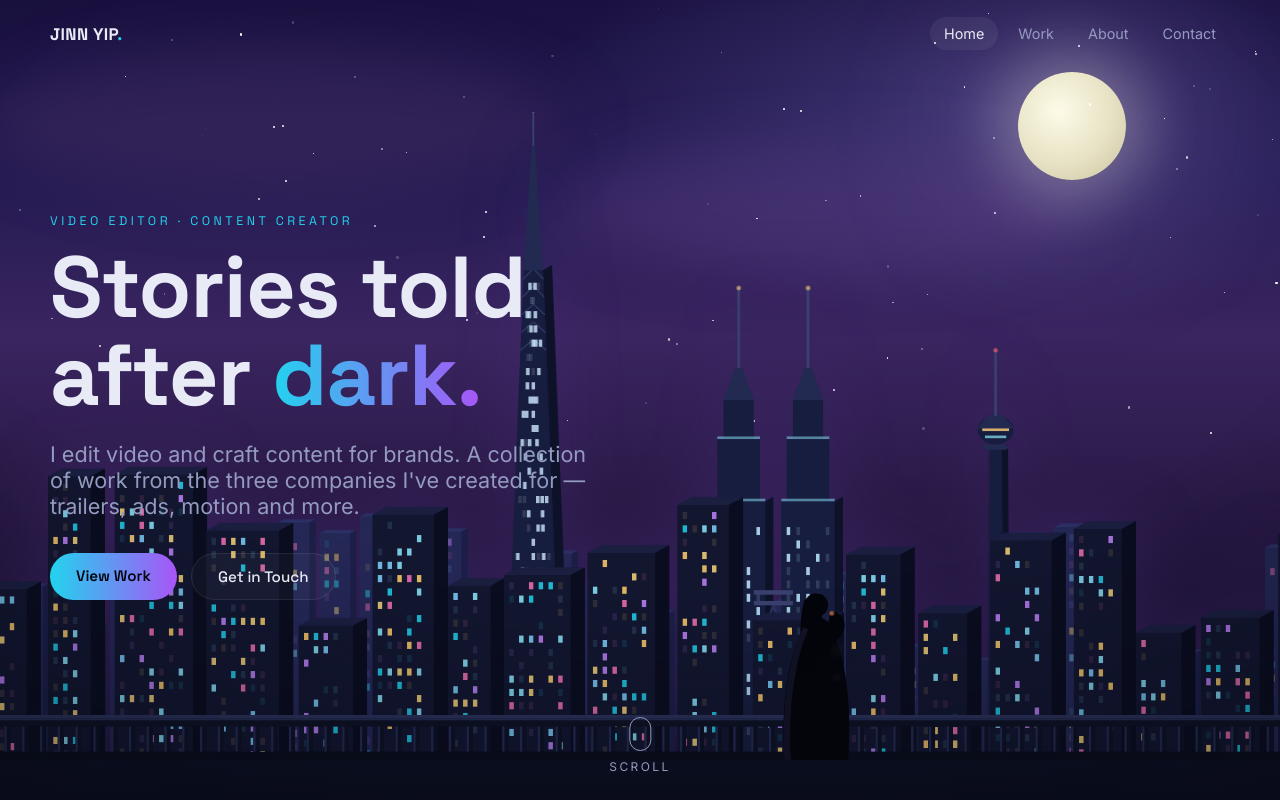
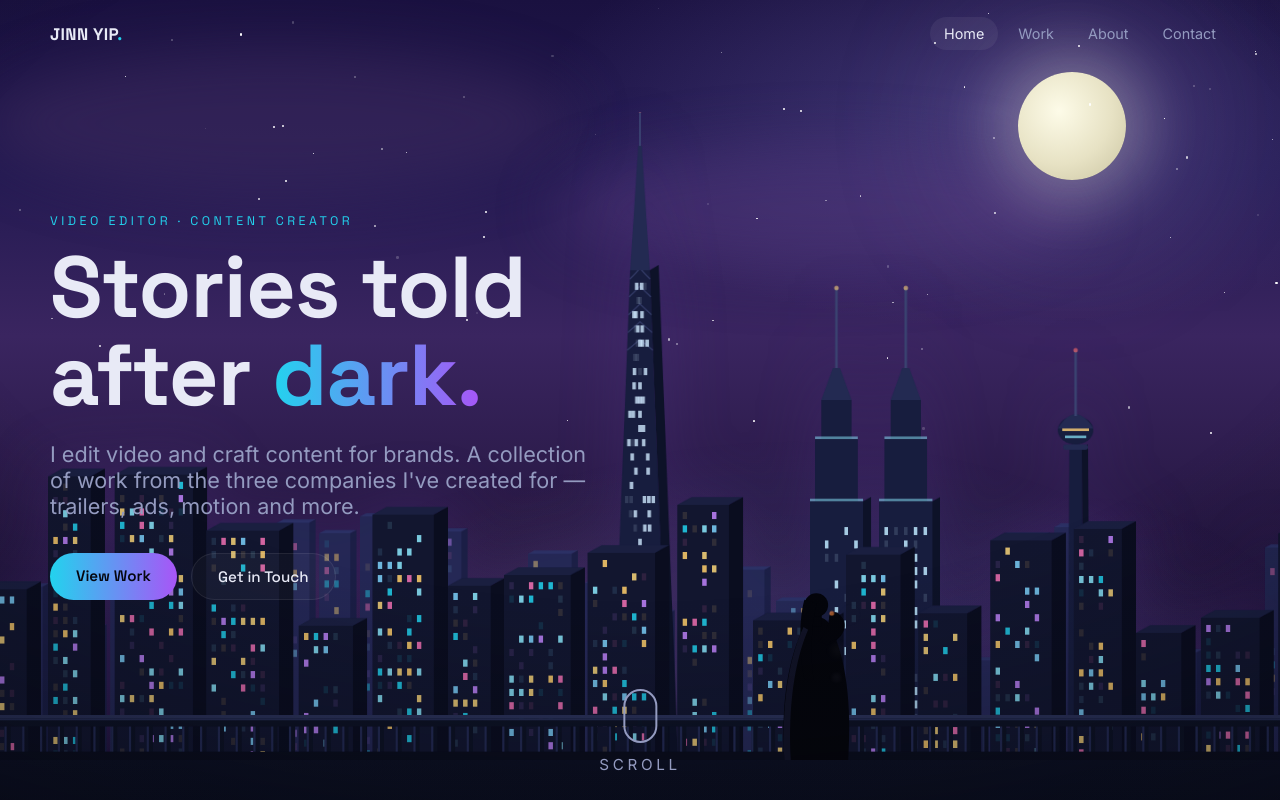
Before and after one commit to Lohjinnyip/Loh-Jinn-Yip-Portfolio, a React (Vite) app: page / in a window 1280 px wide. Shown: the top 800 px of the page. Built offline with nearby package versions, Linux system fonts and the light colour scheme.

Commit message:
Reposition KL landmarks clear of headline + add city glow

```diff
--- a/src/components/CityBackground.jsx
+++ b/src/components/CityBackground.jsx
@@ -247,15 +247,17 @@ export default function CityBackground() {
       <div className="layer cloud cloud-2" />
       <div className="layer moon" />
       <Stars />
+      {/* soft KLCC-style city glow behind the skyline */}
+      <div className="layer glow" />
 
       {/* Kuala Lumpur skyline */}
       <svg className="layer city" viewBox={`0 0 1440 ${GROUND}`} preserveAspectRatio="xMidYMax slice">
         <g opacity="0.9">
           {scene.far.map((b, i) => <Building key={`f${i}`} {...b} />)}
         </g>
-        <KLTower cx={1120} groundY={GROUND} />
-        <Merdeka cx={600} groundY={GROUND} />
-        <Petronas cx={870} groundY={GROUND} />
+        <KLTower cx={1210} groundY={GROUND} />
+        <Merdeka cx={720} groundY={GROUND} />
+        <Petronas cx={980} groundY={GROUND} />
         {scene.near.map((b, i) => <Building key={`n${i}`} {...b} />)}
       </svg>
 
--- a/src/index.css
+++ b/src/index.css
@@ -144,6 +144,17 @@ img, video { display: block; max-width: 100%; }
 .star { position: absolute; border-radius: 50%; background: #fff; animation: twinkle var(--dur) ease-in-out infinite alternate; }
 @keyframes twinkle { from { opacity: 0.15; } to { opacity: 1; } }
 
+/* ---- city glow (KLCC night haze behind the skyline) ---- */
+.glow {
+  bottom: 6vh; left: 0; width: 100%; height: 56vh;
+  background:
+    radial-gradient(55% 100% at 62% 100%, rgba(90, 150, 210, 0.20), transparent 70%),
+    radial-gradient(42% 90% at 46% 100%, rgba(190, 120, 80, 0.14), transparent 70%),
+    radial-gradient(30% 80% at 84% 100%, rgba(150, 90, 190, 0.16), transparent 72%);
+  transform: translateY(calc(var(--p) * -20vh));
+  pointer-events: none;
+}
+
 /* ---- MID: neon city (rises at a medium rate + slight zoom) ---- */
 .bg-scene .city {
   bottom: 4vh; height: 82vh; /* tall enough to show the landmark towers */
@@ -240,14 +251,14 @@ img, video { display: block; max-width: 100%; }
 
 .scroll-hint {
   position: absolute; bottom: 26px; left: 50%; transform: translateX(-50%);
-  z-index: 2; color: var(--text-muted); font-size: 0.75rem; letter-spacing: 0.2em; text-transform: uppercase;
-  display: flex; flex-direction: column; align-items: center; gap: 8px;
+  z-index: 2; color: var(--text-muted); font-size: 0.95rem; letter-spacing: 0.24em; text-transform: uppercase;
+  display: flex; flex-direction: column; align-items: center; gap: 12px;
   opacity: calc(1 - var(--p) * 6); /* fades out shortly after scrolling begins */
   pointer-events: none;
 }
-.scroll-hint .mouse { width: 22px; height: 34px; border: 1px solid var(--text-muted); border-radius: 12px; position: relative; }
-.scroll-hint .mouse::after { content: ""; position: absolute; top: 6px; left: 50%; width: 3px; height: 6px; background: var(--cyan); border-radius: 2px; transform: translateX(-50%); animation: wheel 1.6s infinite; }
-@keyframes wheel { 0% { opacity: 1; top: 6px; } 100% { opacity: 0; top: 16px; } }
+.scroll-hint .mouse { width: 34px; height: 54px; border: 2px solid var(--text-muted); border-radius: 18px; position: relative; }
+.scroll-hint .mouse::after { content: ""; position: absolute; top: 10px; left: 50%; width: 4px; height: 9px; background: var(--cyan); border-radius: 2px; transform: translateX(-50%); animation: wheel 1.6s infinite; }
+@keyframes wheel { 0% { opacity: 1; top: 10px; } 100% { opacity: 0; top: 26px; } }
 
 /* Content sits above the fixed scene; translucent panels let it show through */
 .section { z-index: 1; }
@@ -365,11 +376,12 @@ img, video { display: block; max-width: 100%; }
   -webkit-backdrop-filter: blur(7px);
   text-align: center;
   /* fill the viewport so scrolling here pushes the ABOUT content off the top —
-     only the background + contact remain in view */
+     only the background + contact remain in view. Content sits in the lower
+     half so the final view is ~50% background (top) / 50% contact (bottom). */
   min-height: 100vh;
   display: flex;
   flex-direction: column;
-  justify-content: center;
+  justify-content: flex-end;
 }
 .contact h2 { font-size: clamp(2rem, 6vw, 4rem); font-weight: 700; margin-bottom: 18px; }
 .contact p { color: var(--text-muted); max-width: 520px; margin: 0 auto 30px; }
```
